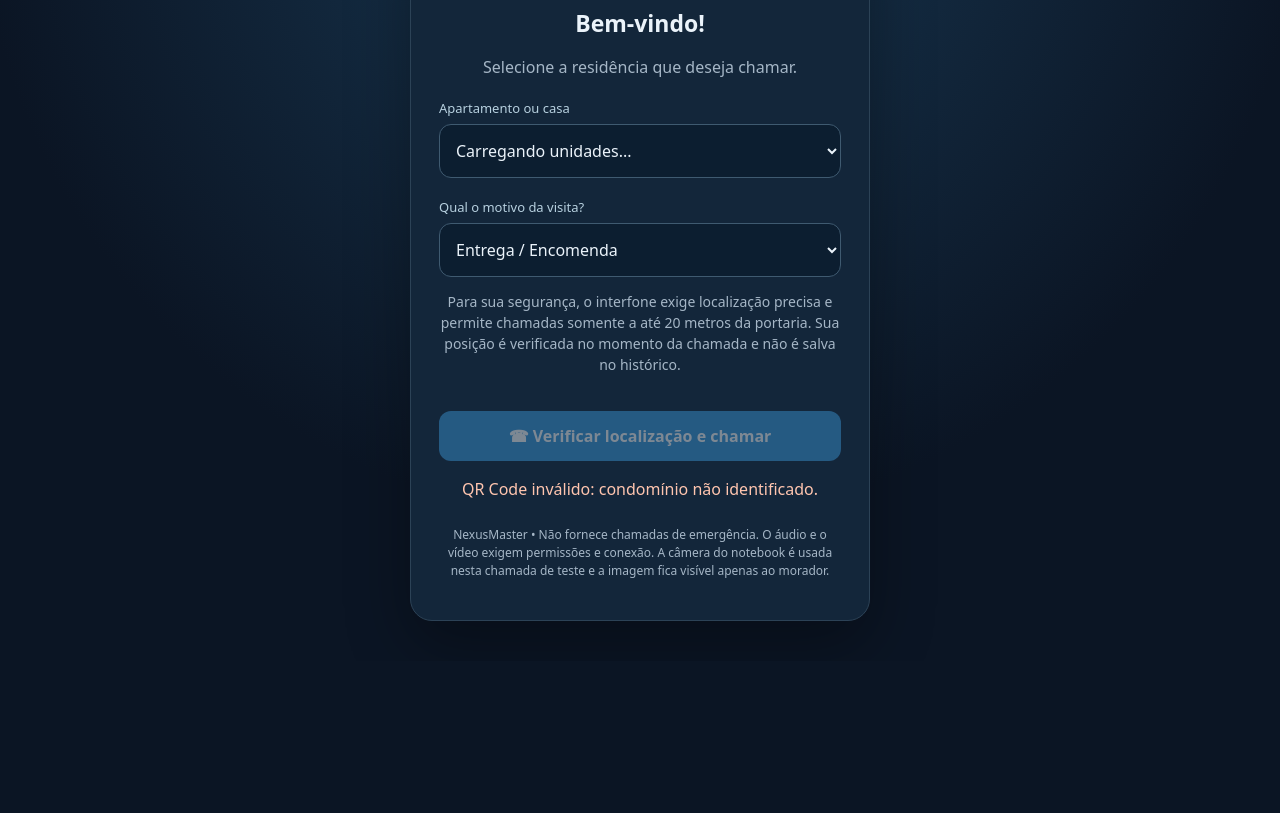
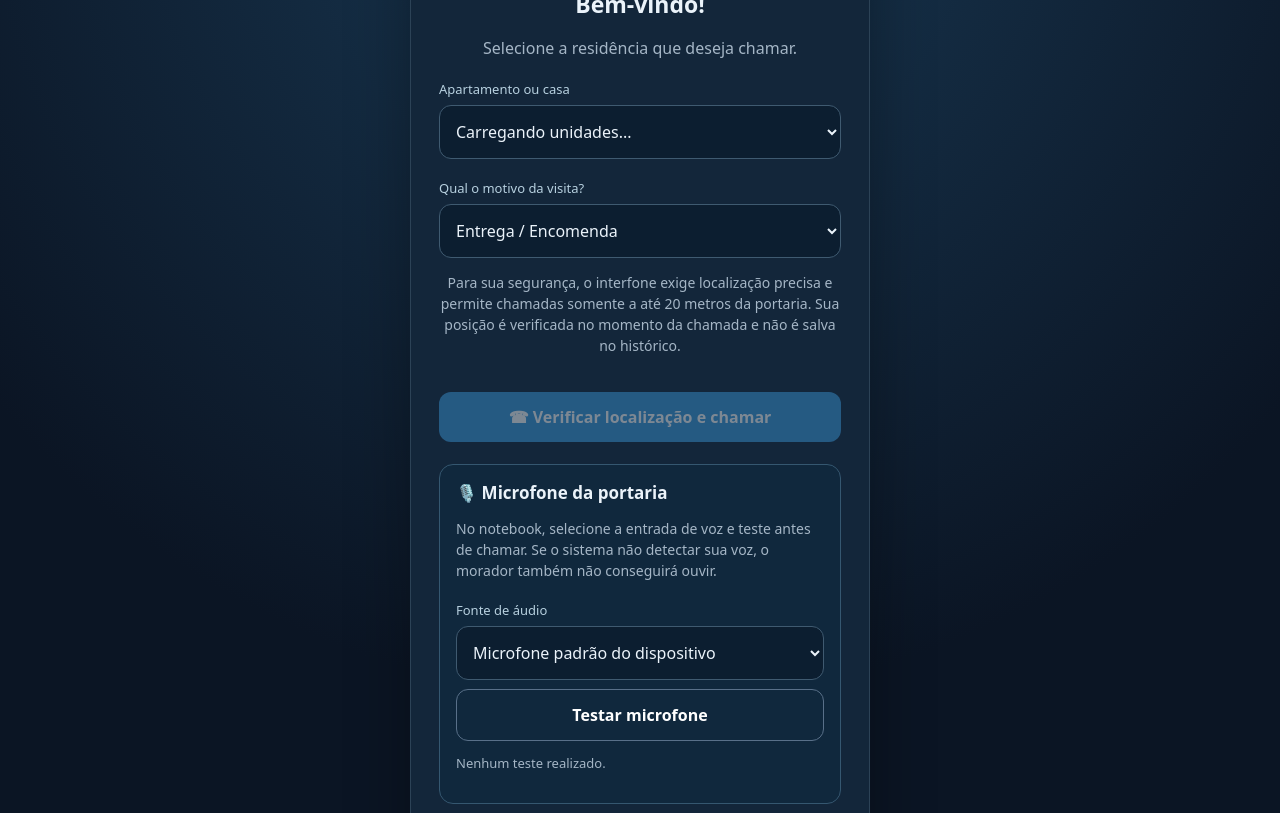
Before and after one commit to marcio517983/painel-nexus, a website: page public/interfone.html in a window 1280 px wide. Shown: the part 139-952 px from the top of the page. Before the commit the page ends 800 px from the top, so only its background shows below. Drawn offline with Linux system fonts and the light colour scheme.

Commit message:
feat(intercom): give visitor mic selector and pre-call audio test

```diff
--- a/public/interfone.html
+++ b/public/interfone.html
@@ -6,5 +6,10 @@
 <button id="camera-stop" type="button" class="secondary" hidden>Desligar câmera</button>
 
 <p id="camera-status" class="camera-status" role="status">A câmera está desligada. A chamada continua funcionando só com áudio.</p></section><p id="location-explainer" class="details" role="note">Para sua segurança, o interfone exige localização precisa e permite chamadas somente a até 20 metros da portaria. Sua posição é verificada no momento da chamada e não é salva no histórico.</p><button id="call" disabled>☎ Verificar localização e chamar</button></section>
-<section id="calling" class="hidden"><div class="disc" id="symbol">☎</div><h1 id="title">Chamando...</h1><p id="sub">Aguarde enquanto chamamos o morador.</p><div id="clock" class="status">00:30</div><p class="details" id="calling-video-status" hidden>📷 Câmera transmitindo apenas ao morador, sem prévia para o visitante.</p><button class="secondary" id="cancel">Encerrar</button></section>
+<section class="camera-test" id="microphone-test"><h2>🎙️ Microfone da portaria</h2>
+<p class="details">No notebook, selecione a entrada de voz e teste antes de chamar. Se o sistema não detectar sua voz, o morador também não conseguirá ouvir.</p>
+<label for="microphone-device">Fonte de áudio</label><select id="microphone-device"><option value="">Microfone padrão do dispositivo</option></select>
+<button type="button" class="secondary" id="microphone-test-button">Testar microfone</button>
+<p class="camera-status" id="microphone-test-status" role="status">Nenhum teste realizado.</p></section>
+<section id="calling" class="hidden"><div class="disc" id="symbol">☎</div><h1 id="title">Chamando...</h1><p id="sub">Aguarde enquanto chamamos o morador.</p><div id="clock" class="status">00:30</div><p id="microphone-live-status" class="details" role="status">O microfone será ativado quando o morador atender.</p><p class="details" id="calling-video-status" hidden>📷 Câmera transmitindo apenas ao morador, sem prévia para o visitante.</p><button class="secondary" id="cancel">Encerrar</button></section>
 <p id="notice" role="status"></p><p class="foot">NexusMaster • Não fornece chamadas de emergência. O áudio e o vídeo exigem permissões e conexão. A câmera do notebook é usada nesta chamada de teste e a imagem fica visível apenas ao morador.</p></main><script type="module" src="/interfone.js"></script></body></html>
```
